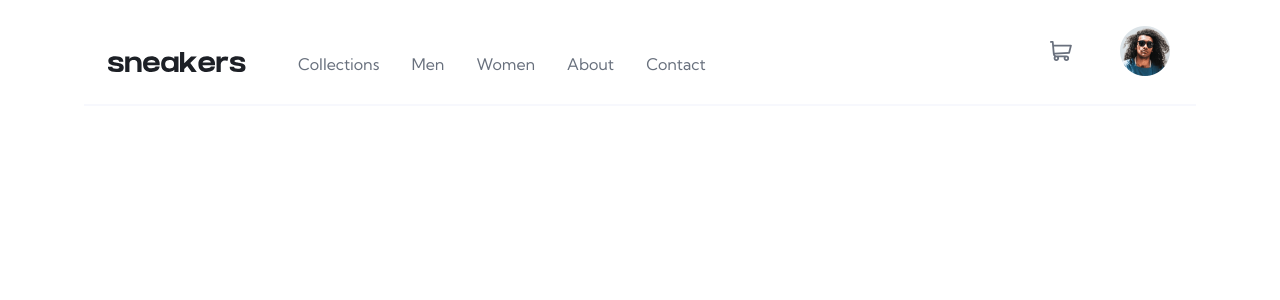
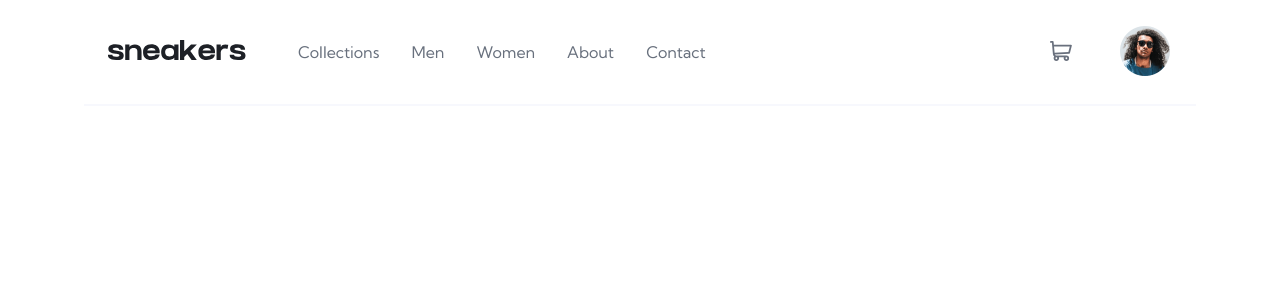
Before and after one commit to kcde/ecommerce-checkout-vue, a Vue app: page / in a window 1280 px wide. Shown: the top 300 px of the page. Built offline with nearby package versions, Linux system fonts and the light colour scheme.

Commit message:
fix header issue

```diff
--- a/src/components/TheHeader.vue
+++ b/src/components/TheHeader.vue
@@ -41,9 +41,12 @@ export default {
 </template>
 <style scoped lang="scss">
 header {
-  padding: 1.5rem 1.5rem 0 1.5rem;
+  padding-top: 1.5rem;
+  padding-right: 1.5rem;
+  padding-left: 1.5rem;
   @media (min-width: 768px) {
     border-bottom: 2px solid var(--light-grayish-blue);
+    padding-top: 0;
   }
 }
 .menu {
@@ -96,6 +99,8 @@ header {
 }
 
 .header-side {
-  margin-bottom: 1.5rem;
+  @media (min-width: 768px) {
+    padding: 1.5rem 0;
+  }
 }
 </style>
```
